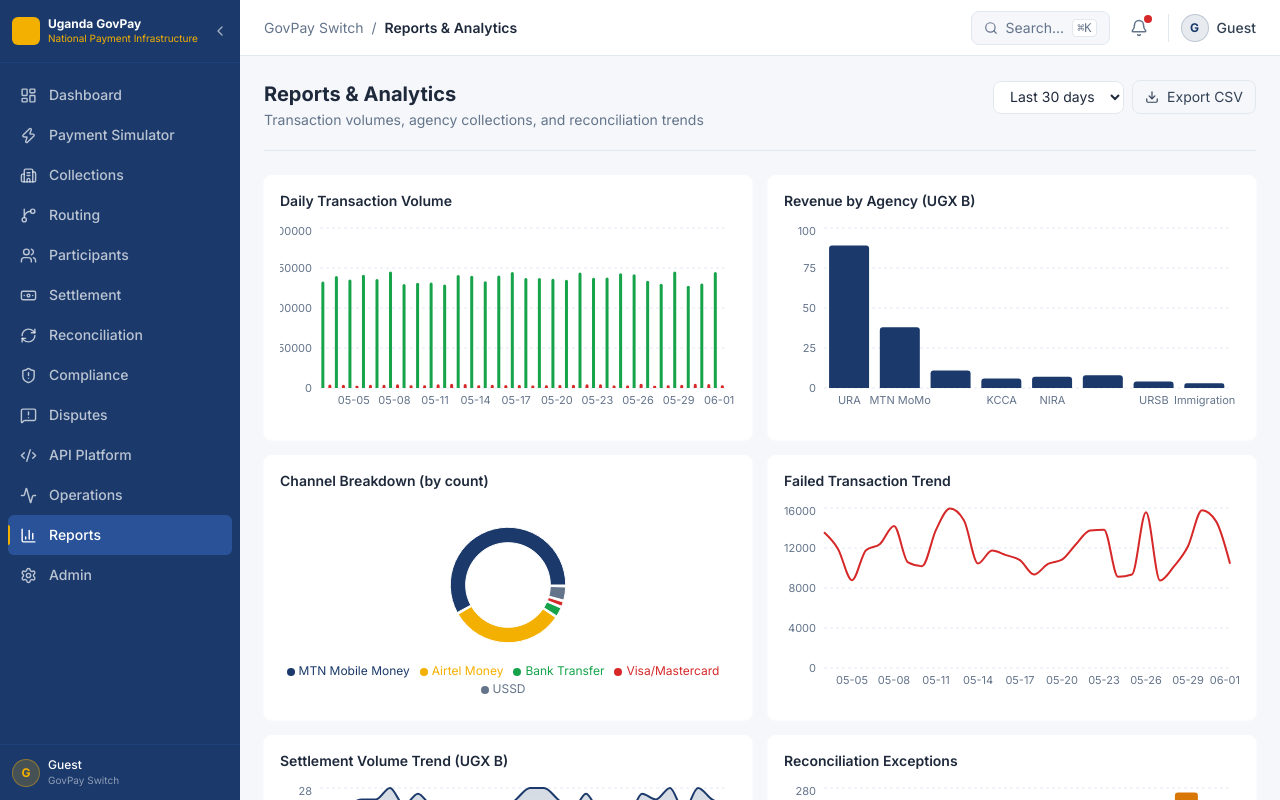
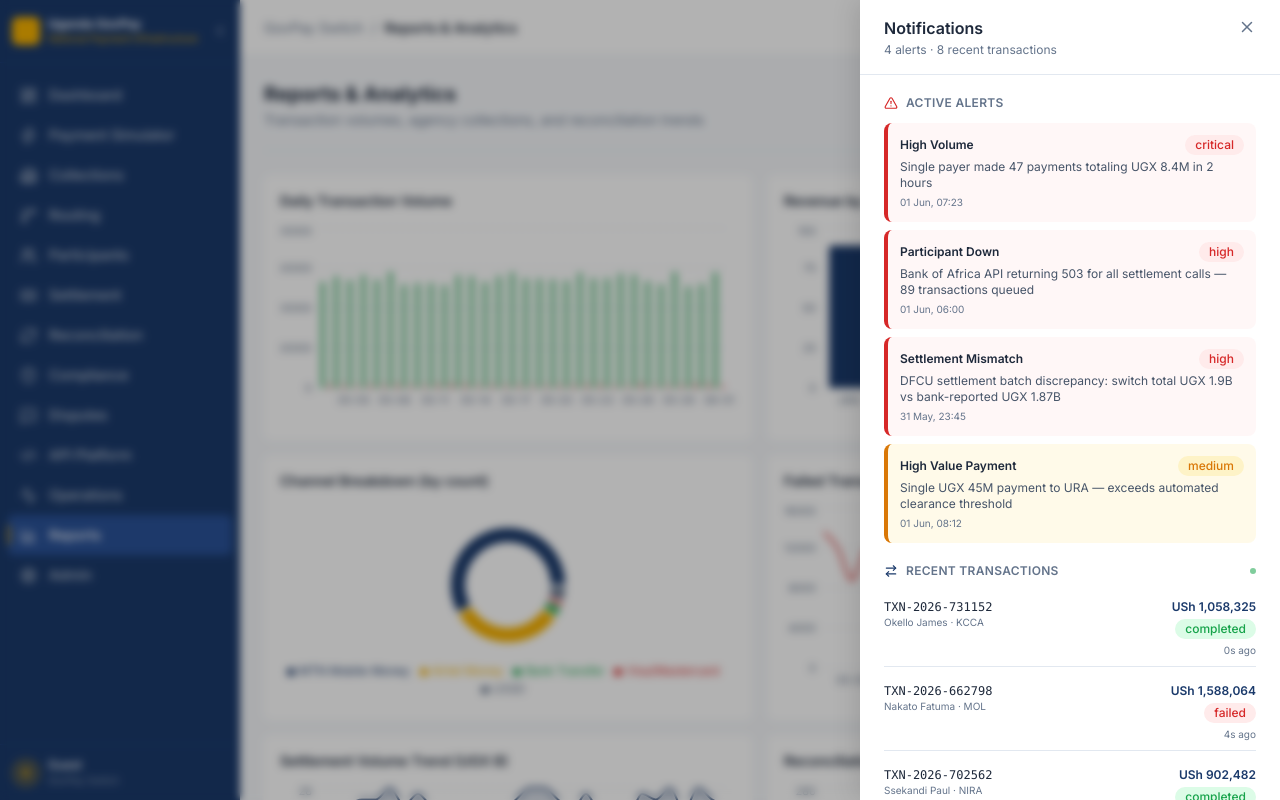
Before and after one commit to benbazus/gou-psp, a React (Vite) app: page /app/reports in a window 1280 px wide. Both pictures are taken after a click on the button 1138 px from the left and 27 px from the top of the page. Built offline with nearby package versions, Linux system fonts and the light colour scheme.

Commit message:
feat: notification panel with AML alerts and live transaction feed

```diff
--- /dev/null
+++ b/src/components/layout/NotificationPanel.tsx
@@ -0,0 +1,80 @@
+import { Drawer } from '../ui/Drawer'
+import { Badge, statusVariant } from '../ui/Badge'
+import { useAppStore } from '../../store/appStore'
+import { mockAlerts } from '../../data/mockCompliance'
+import { formatUGX, timeAgo, formatDateTime } from '../../utils/format'
+import { AlertTriangle, ArrowRightLeft } from 'lucide-react'
+
+interface Props {
+  open: boolean
+  onClose: () => void
+}
+
+export function NotificationPanel({ open, onClose }: Props) {
+  const liveTransactions = useAppStore((s) => s.liveTransactions)
+  const markRead = useAppStore((s) => s.markNotificationsRead)
+
+  function handleClose() {
+    markRead()
+    onClose()
+  }
+
+  const openAlerts = mockAlerts.filter((a) => a.status !== 'resolved')
+  const recentTx = liveTransactions.slice(0, 8)
+
+  return (
+    <Drawer open={open} onClose={handleClose} title="Notifications" subtitle={`${openAlerts.length} alerts · ${recentTx.length} recent transactions`} width={420}>
+      {/* AML Alerts section */}
+      {openAlerts.length > 0 && (
+        <div className="mb-5">
+          <div className="flex items-center gap-2 mb-3">
+            <AlertTriangle size={14} className="text-danger" />
+            <h3 className="text-xs font-semibold text-muted uppercase tracking-wide">Active Alerts</h3>
+          </div>
+          <div className="space-y-2">
+            {openAlerts.map((alert) => (
+              <div key={alert.id} className={`p-3 rounded-lg border-l-4 ${
+                alert.severity === 'critical' || alert.severity === 'high'
+                  ? 'border-l-danger bg-danger-light/40'
+                  : 'border-l-warning bg-warning-light/40'
+              }`}>
+                <div className="flex items-center justify-between mb-1">
+                  <span className="text-xs font-semibold text-slate-800">{alert.type}</span>
+                  <Badge variant={alert.severity === 'critical' || alert.severity === 'high' ? 'danger' : 'warning'}>
+                    {alert.severity}
+                  </Badge>
+                </div>
+                <p className="text-xs text-slate-600 line-clamp-2">{alert.description}</p>
+                <p className="text-[10px] text-muted mt-1">{formatDateTime(alert.triggeredAt)}</p>
+              </div>
+            ))}
+          </div>
+        </div>
+      )}
+
+      {/* Live transactions section */}
+      <div>
+        <div className="flex items-center gap-2 mb-3">
+          <ArrowRightLeft size={14} className="text-primary" />
+          <h3 className="text-xs font-semibold text-muted uppercase tracking-wide">Recent Transactions</h3>
+          <span className="w-1.5 h-1.5 rounded-full bg-success animate-pulse ml-auto" />
+        </div>
+        <div className="space-y-2">
+          {recentTx.map((tx) => (
+            <div key={tx.id} className="flex items-start justify-between py-2 border-b border-border last:border-0">
+              <div className="min-w-0">
+                <div className="text-xs font-medium text-slate-800 font-mono truncate">{tx.id}</div>
+                <div className="text-[10px] text-muted">{tx.payer} · {tx.agency}</div>
+              </div>
+              <div className="flex flex-col items-end gap-1 ml-3 flex-shrink-0">
+                <span className="text-xs font-semibold text-primary">{formatUGX(tx.amount)}</span>
+                <Badge variant={statusVariant(tx.status)}>{tx.status}</Badge>
+                <span className="text-[10px] text-muted">{timeAgo(tx.timestamp)}</span>
+              </div>
+            </div>
+          ))}
+        </div>
+      </div>
+    </Drawer>
+  )
+}
--- a/src/components/layout/Topbar.tsx
+++ b/src/components/layout/Topbar.tsx
@@ -3,6 +3,7 @@ import { useRouterState } from '@tanstack/react-router'
 import { Search, Bell } from 'lucide-react'
 import { useAppStore } from '../../store/appStore'
 import { CommandPalette } from './CommandPalette'
+import { NotificationPanel } from './NotificationPanel'
 
 const BREADCRUMB_MAP: Record<string, string> = {
   '/app/dashboard':      'Dashboard',
@@ -22,6 +23,7 @@ const BREADCRUMB_MAP: Record<string, string> = {
 
 export function Topbar() {
   const [cmdOpen, setCmdOpen] = useState(false)
+  const [notifOpen, setNotifOpen] = useState(false)
   const pathname = useRouterState({ select: (s) => s.location.pathname })
 
   useEffect(() => {
@@ -35,6 +37,8 @@ export function Topbar() {
     return () => window.removeEventListener('keydown', onKey)
   }, [])
   const role = useAppStore((s) => s.activeRole)
+  const notificationsRead = useAppStore((s) => s.notificationsRead)
+  const liveTransactions = useAppStore((s) => s.liveTransactions)
   const pageTitle = BREADCRUMB_MAP[pathname] ?? 'GovPay Switch'
 
   return (
@@ -56,9 +60,15 @@ export function Topbar() {
             <kbd className="text-xs bg-card border border-border rounded px-1">⌘K</kbd>
           </button>
 
-          <button className="relative p-2 text-muted hover:text-slate-800 transition-colors">
+          <button
+            onClick={() => setNotifOpen(true)}
+            className="relative p-2 text-muted hover:text-slate-800 transition-colors"
+            aria-label="Open notifications"
+          >
             <Bell size={18} />
-            <span className="absolute top-1 right-1 w-2 h-2 bg-danger rounded-full" />
+            {!notificationsRead && liveTransactions.length > 0 && (
+              <span className="absolute top-1 right-1 w-2 h-2 bg-danger rounded-full animate-pulse" />
+            )}
           </button>
 
           <div className="flex items-center gap-2 pl-3 border-l border-border">
@@ -70,6 +80,7 @@ export function Topbar() {
         </div>
       </header>
       <CommandPalette open={cmdOpen} onClose={() => setCmdOpen(false)} />
+      <NotificationPanel open={notifOpen} onClose={() => setNotifOpen(false)} />
     </>
   )
 }
--- a/src/store/appStore.ts
+++ b/src/store/appStore.ts
@@ -18,6 +18,10 @@ interface AppState {
   // Live transactions (rolling buffer, max 50)
   liveTransactions: Transaction[]
   pushTransaction: (tx: Transaction) => void
+
+  // Notifications
+  notificationsRead: boolean
+  markNotificationsRead: () => void
 }
 
 export const useAppStore = create<AppState>((set) => ({
@@ -45,5 +49,9 @@ export const useAppStore = create<AppState>((set) => ({
   pushTransaction: (tx) =>
     set((s) => ({
       liveTransactions: [tx, ...s.liveTransactions].slice(0, 50),
+      notificationsRead: false,
     })),
+
+  notificationsRead: false,
+  markNotificationsRead: () => set({ notificationsRead: true }),
 }))
```
